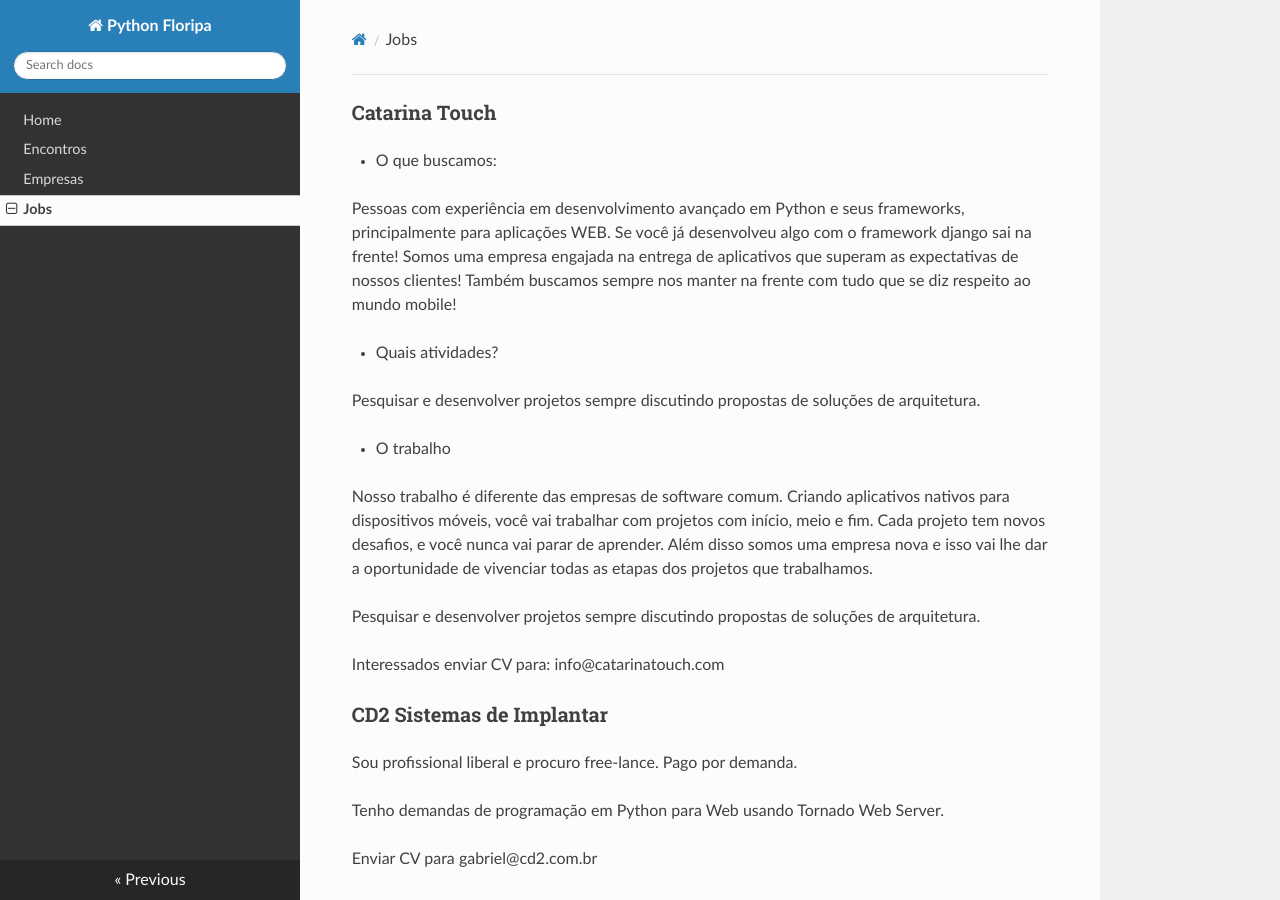
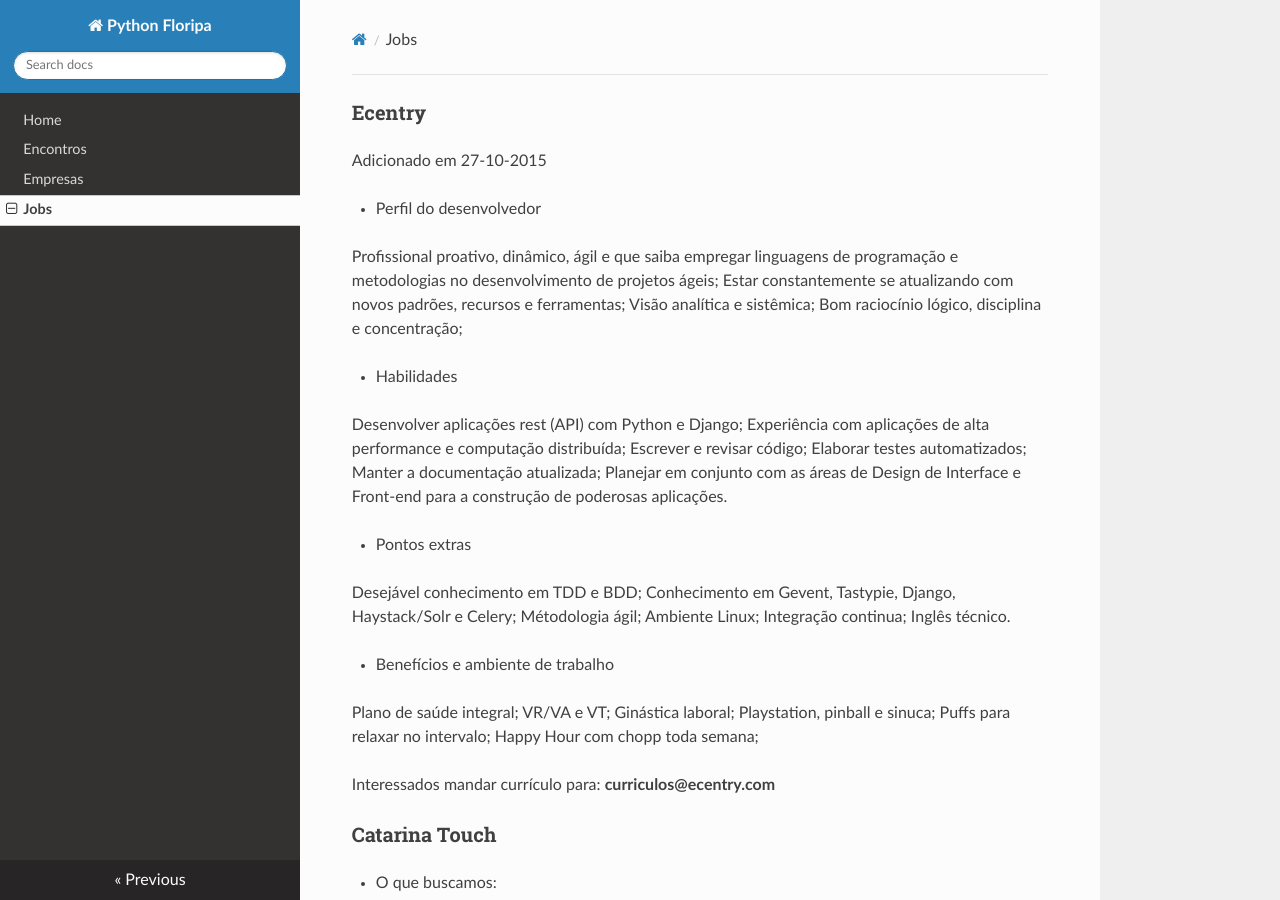
Before and after one commit to PythonFloripa/pythonfloripa.github.io, an MkDocs documentation site: the page built from docs/jobs.md, in a window 1280 px wide and 900 px high. Built offline with MkDocs 1.6.1, drawn with Linux system fonts in a browser that asks for light colours; nearby versions of some CDN libraries; old or Windows-style settings are respelled for this version of MkDocs.

Commit message:
vaga ecentry

```diff
--- a/docs/jobs.md
+++ b/docs/jobs.md
@@ -1,3 +1,42 @@
+### Ecentry
+Adicionado em 27-10-2015
+
+* Perfil do desenvolvedor
+
+Profissional proativo, dinâmico, ágil e que saiba empregar linguagens de programação e metodologias no desenvolvimento de projetos ágeis;
+Estar constantemente se atualizando com novos padrões, recursos e ferramentas;
+Visão analítica e sistêmica;
+Bom raciocínio lógico, disciplina e concentração;
+
+* Habilidades
+
+Desenvolver aplicações rest (API) com Python e Django;
+Experiência com aplicações de alta performance e computação distribuída;
+Escrever e revisar código;
+Elaborar testes automatizados;
+Manter a documentação atualizada;
+Planejar em conjunto com as áreas de Design de Interface e Front-end para a construção de poderosas aplicações.
+
+* Pontos extras
+
+Desejável conhecimento em TDD e BDD;
+Conhecimento em Gevent, Tastypie, Django, Haystack/Solr e Celery;
+Métodologia ágil;
+Ambiente Linux;
+Integração continua;
+Inglês técnico.
+
+* Benefícios e ambiente de trabalho
+
+Plano de saúde integral;
+VR/VA e VT;
+Ginástica laboral;
+Playstation, pinball e sinuca;
+Puffs para relaxar no intervalo;
+Happy Hour com chopp toda semana;
+
+Interessados mandar currículo para: **curriculos@ecentry.com**
+
 ### Catarina Touch
 
 * O que buscamos:
```
